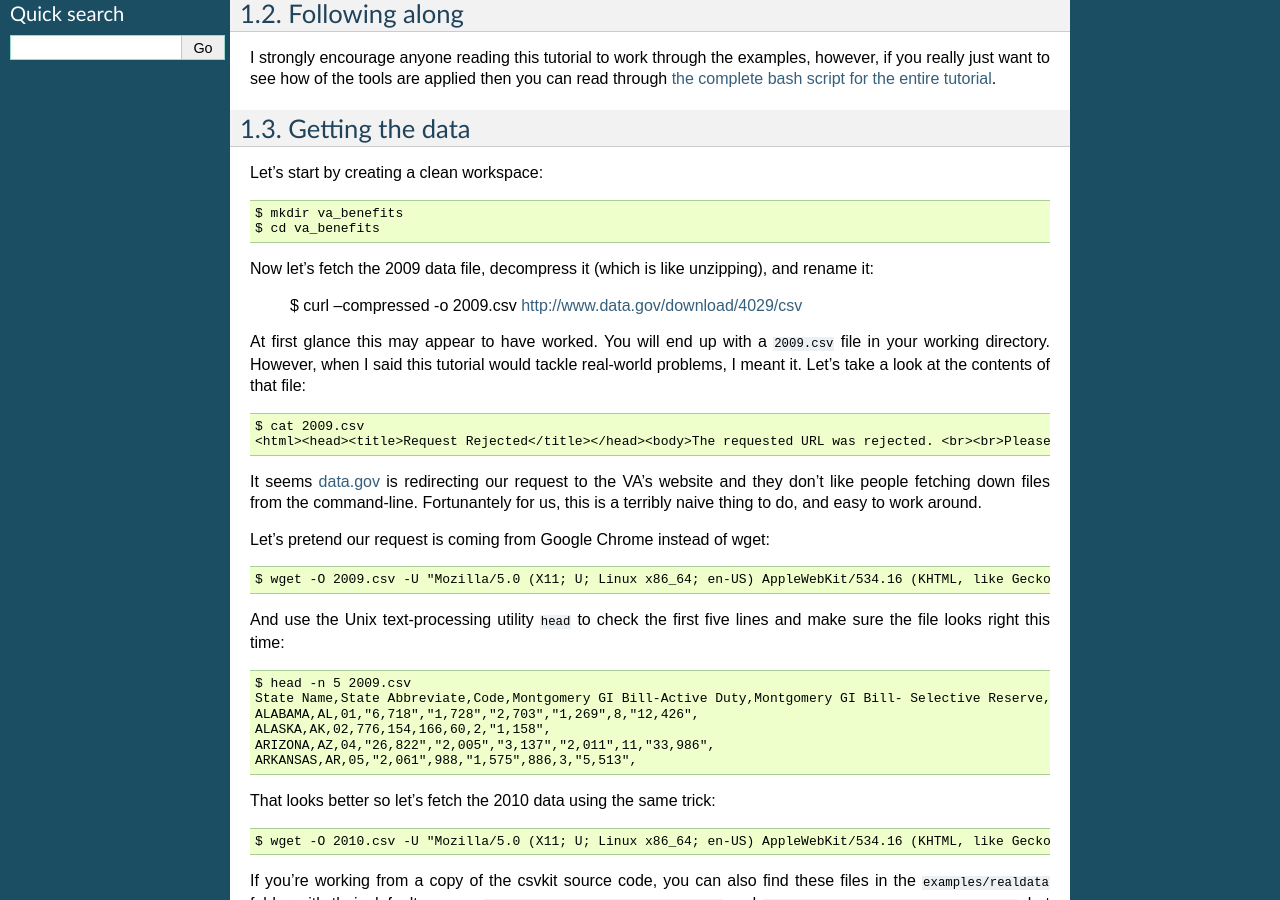
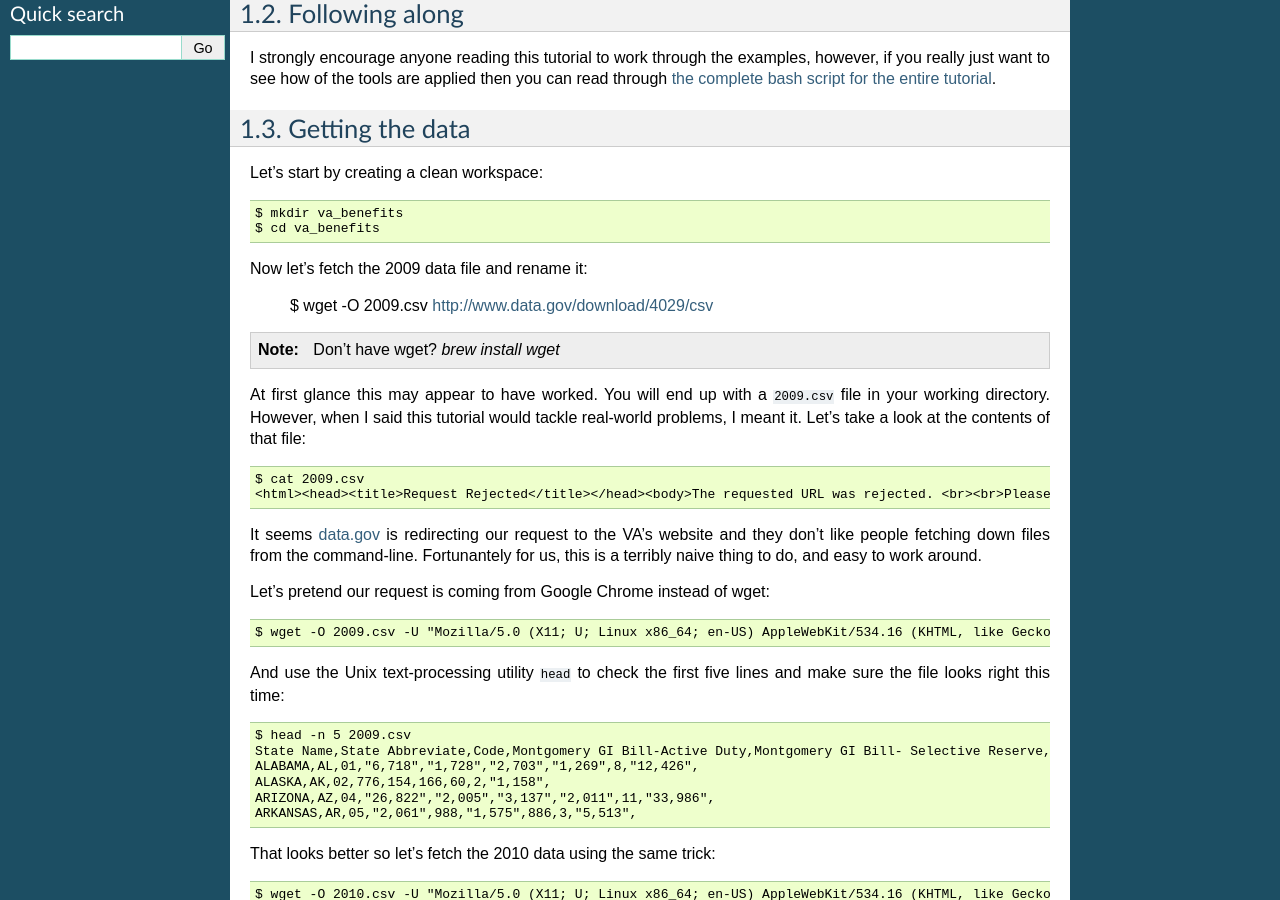
Before and after one commit to wireservice/csvkit, a Sphinx documentation site: the page built from docs/tutorial/getting_started.rst, in a window 1280 px wide and 900 px high, scrolled down 393 px. Built offline with Sphinx 7.4.7, drawn with Linux system fonts in a browser that asks for light colours.

Commit message:
Instrux for grabbing wget

```diff
--- a/docs/tutorial/getting_started.rst
+++ b/docs/tutorial/getting_started.rst
@@ -24,9 +24,14 @@ Let's start by creating a clean workspace::
     $ mkdir va_benefits
     $ cd va_benefits
 
-Now let's fetch the 2009 data file, decompress it (which is like unzipping), and rename it:
+Now let's fetch the 2009 data file and rename it:
 
-    $ curl --compressed -o 2009.csv http://www.data.gov/download/4029/csv
+    $ wget -O 2009.csv http://www.data.gov/download/4029/csv
+
+.. note::
+
+	Don't have wget? `brew install wget`
+
 
 At first glance this may appear to have worked. You will end up with a ``2009.csv`` file in your working directory. However, when I said this tutorial would tackle real-world problems, I meant it. Let's take a look at the contents of that file::
 
```
